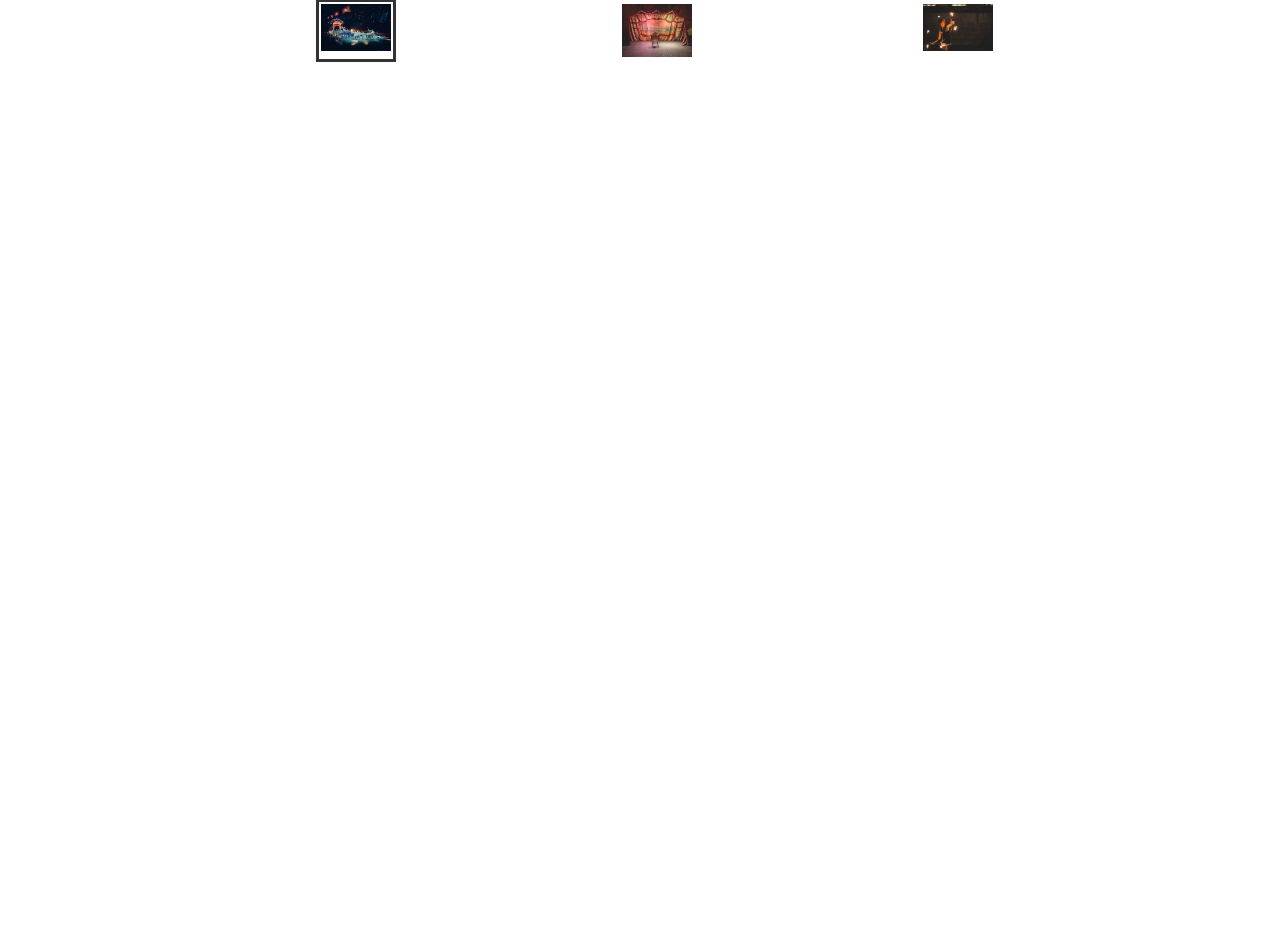
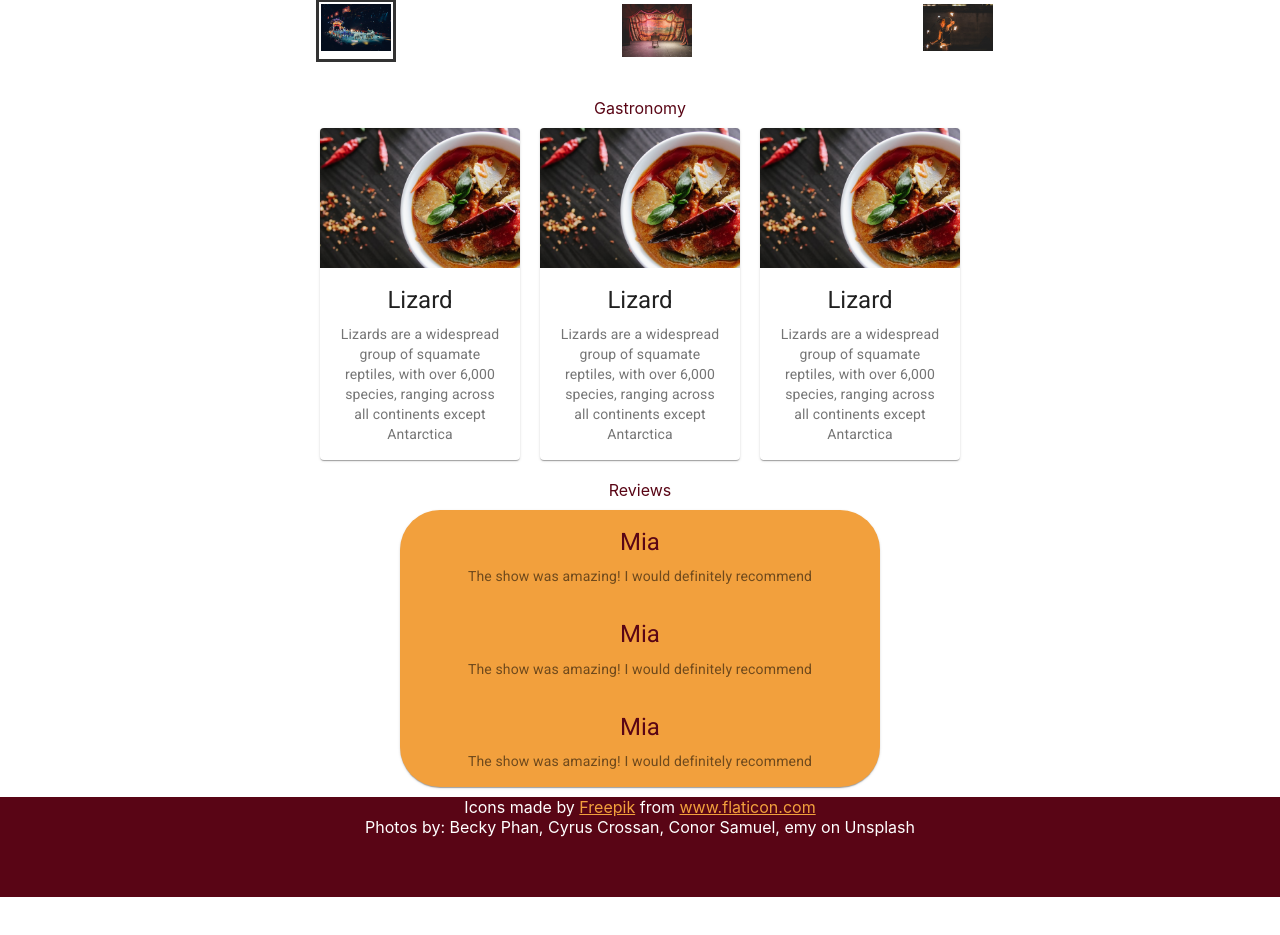
Before and after one commit to elenaserezhkina/wild-circus, a React (Create React App) app: page / in a window 1280 px wide. Shown: the part 751-1686 px from the top of the page. Before the commit the page ends 889 px from the top, so only its background shows below. Built offline with nearby package versions, Linux system fonts and the light colour scheme.

Commit message:
add food and revivew preview, add footer

```diff
--- a/src/components/Footer.jsx
+++ b/src/components/Footer.jsx
@@ -1,9 +1,21 @@
 import React from "react";
 import PropTypes from "prop-types";
+import styled from "styled-components";
+import Color from "../utils/Colors";
+
+const Container = styled.div`
+  width: 100%;
+  height: 100px;
+  background-color: ${Color.mainDark};
+  color: ${Color.mainWhite};
+  a {
+    color: ${Color.mainYellow};
+  }
+`;
 
 const Footer = (props) => {
   return (
-    <div>
+    <Container>
       Icons made by{" "}
       <a href="https://www.flaticon.com/authors/freepik" title="Freepik">
         Freepik
@@ -13,9 +25,9 @@ const Footer = (props) => {
         {" "}
         www.flaticon.com
       </a>
-      Photo by Becky Phan on Unsplash, Photo by Cyrus Crossan on Unsplash, Photo
-      by Conor Samuel on Unsplash
-    </div>
+      <br />
+      Photos by: Becky Phan, Cyrus Crossan, Conor Samuel, emy on Unsplash
+    </Container>
   );
 };
 
--- a/src/components/Navbar.jsx
+++ b/src/components/Navbar.jsx
@@ -1,8 +1,7 @@
 import React from "react";
 import PropTypes from "prop-types";
 import _AppBar from "@material-ui/core/AppBar";
-import Toolbar from "@material-ui/core/Toolbar";
-import Typography from "@material-ui/core/Typography";
+import _Toolbar from "@material-ui/core/Toolbar";
 import IconButton from "@material-ui/core/IconButton";
 import MenuIcon from "@material-ui/icons/Menu";
 import styled from "styled-components";
@@ -11,7 +10,7 @@ const BigLogo = styled.div`
   img {
     width: 100px;
     position: absolute;
-    left: 10%;
+    left: 5%;
     top: 0px;
     @media only screen and (max-width: 520px) {
       transition: all 0.3s linear;
@@ -24,6 +23,11 @@ const AppBar = styled(_AppBar)`
     justify-content: flex-end;
     flex-direction: row;
     background-color: #590515;
+  }
+`;
+const Toolbar = styled(_Toolbar)`
+  &.MuiToolbar-gutters {
+    margin-right: 5%;
   }
 `;
 
--- /dev/null
+++ b/src/components/mainPreviews/FoodPrev.jsx
@@ -0,0 +1,64 @@
+import React from "react";
+import PropTypes from "prop-types";
+import _Card from "@material-ui/core/Card";
+import CardActionArea from "@material-ui/core/CardActionArea";
+import CardContent from "@material-ui/core/CardContent";
+import CardMedia from "@material-ui/core/CardMedia";
+import Typography from "@material-ui/core/Typography";
+import styled from "styled-components";
+import Color from "../../utils/Colors";
+
+const Container = styled.div`
+  margin: 0 auto;
+  width: 60%;
+  display: flex;
+  justify-content: center;
+  flex-wrap: wrap;
+  color: ${Color.mainDark};
+
+  @media only screen and (max-width: 747px) {
+    transition: all 0.3s linear;
+    width: 90%;
+  }
+`;
+const Card = styled(_Card)`
+  margin: 10px;
+  width: 200px;
+  //   @media only screen and (max-width: 520px) {
+  //     transition: all 0.3s linear;
+  //   }
+`;
+const dishes = [1, 2, 3];
+
+const FoodPrev = (props) => {
+  return (
+    <Container>
+      {dishes.map(() => (
+        <Card>
+          <CardActionArea>
+            <CardMedia
+              component="img"
+              alt="food image"
+              height="140"
+              image="./food.jpg"
+              title="food image"
+            />
+            <CardContent>
+              <Typography gutterBottom variant="h5" component="h2">
+                Lizard
+              </Typography>
+              <Typography variant="body2" color="textSecondary" component="p">
+                Lizards are a widespread group of squamate reptiles, with over
+                6,000 species, ranging across all continents except Antarctica
+              </Typography>
+            </CardContent>
+          </CardActionArea>
+        </Card>
+      ))}
+    </Container>
+  );
+};
+
+FoodPrev.propTypes = {};
+
+export default FoodPrev;
--- /dev/null
+++ b/src/components/mainPreviews/ReviewPrev.jsx
@@ -0,0 +1,58 @@
+import React from "react";
+import PropTypes from "prop-types";
+import _Card from "@material-ui/core/Card";
+import CardActionArea from "@material-ui/core/CardActionArea";
+import CardContent from "@material-ui/core/CardContent";
+import CardMedia from "@material-ui/core/CardMedia";
+import Typography from "@material-ui/core/Typography";
+import styled from "styled-components";
+import Color from "../../utils/Colors";
+
+const Container = styled.div`
+  margin: 0 auto;
+  width: 60%;
+  max-width: 500px;
+  display: flex;
+  justify-content: center;
+  flex-wrap: wrap;
+  color: ${Color.mainDark};
+  @media only screen and (max-width: 747px) {
+    transition: all 0.3s linear;
+    width: 90%;
+  }
+`;
+const Card = styled(_Card)`
+  margin: 10px;
+  width: 100%;
+  &.MuiPaper-root {
+    background-color: ${Color.mainYellow};
+    border-radius: 40px;
+    color: ${Color.mainDark};
+  }
+`;
+const reviews = [1, 2, 3];
+
+const ReviewPrev = (props) => {
+  return (
+    <Container>
+      <Card>
+        {reviews.map(() => (
+          <CardActionArea>
+            <CardContent>
+              <Typography gutterBottom variant="h5" component="h2">
+                Mia
+              </Typography>
+              <Typography variant="body2" color="textSecondary" component="p">
+                The show was amazing! I would definitely recommend
+              </Typography>
+            </CardContent>
+          </CardActionArea>
+        ))}
+      </Card>
+    </Container>
+  );
+};
+
+ReviewPrev.propTypes = {};
+
+export default ReviewPrev;
--- a/src/pages/Main.jsx
+++ b/src/pages/Main.jsx
@@ -1,13 +1,21 @@
 import React from "react";
 import PropTypes from "prop-types";
-import { Header } from "./style";
+import { Header, SmallHeader } from "./style";
 import CarouselBig from "../components/CarouselBig";
+import FoodPrev from "../components/mainPreviews/FoodPrev";
+import ReviewPrev from "../components/mainPreviews/ReviewPrev";
+import Footer from "../components/Footer";
 
 const Main = (props) => {
   return (
     <div>
       <Header>Welcome to the Wild Circus </Header>
       <CarouselBig />
+      <SmallHeader>Gastronomy</SmallHeader>
+      <FoodPrev />
+      <SmallHeader>Reviews</SmallHeader>
+      <ReviewPrev />
+      <Footer />
     </div>
   );
 };
--- a/src/pages/style.js
+++ b/src/pages/style.js
@@ -14,6 +14,23 @@ export const Header = styled.div`
   }
   @media only screen and (min-width: 310px) and (max-width: 370px) {
     transition: all 0.3s linear;
+    font-size: 35px;
+  }
+`;
+
+export const SmallHeader = styled.div`
+  margin-top: 10px;
+  color: ${Color.mainDark};
+  @media only screen and (min-width: 520px) {
+    transition: all 0.3s linear;
+    font-size: 40px;
+  }
+  @media only screen and (min-width: 370px) and (max-width: 520px) {
+    transition: all 0.3s linear;
+    font-size: 35px;
+  }
+  @media only screen and (min-width: 310px) and (max-width: 370px) {
+    transition: all 0.3s linear;
     font-size: 30px;
   }
 `;
```
Also changed, not shown: public/food.jpg (added).
